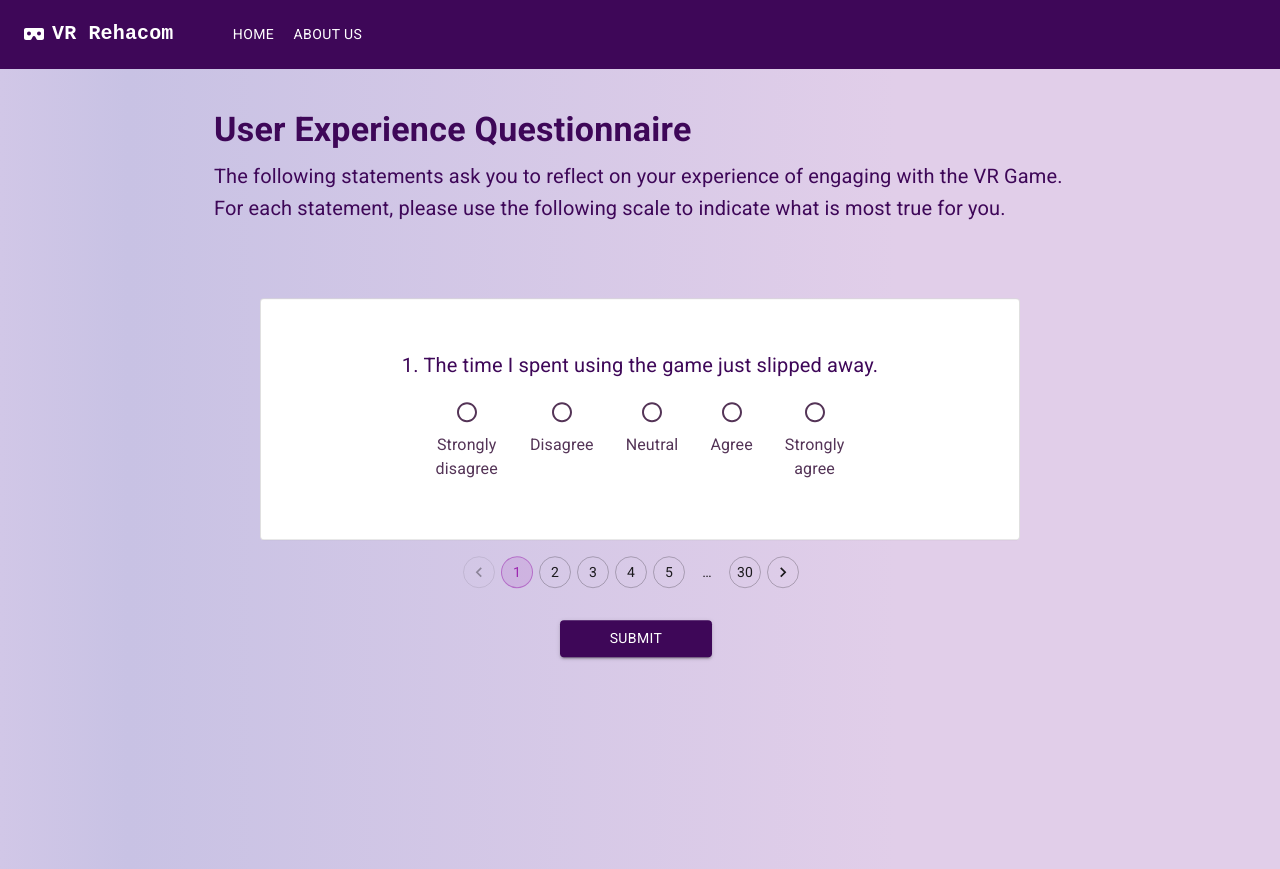
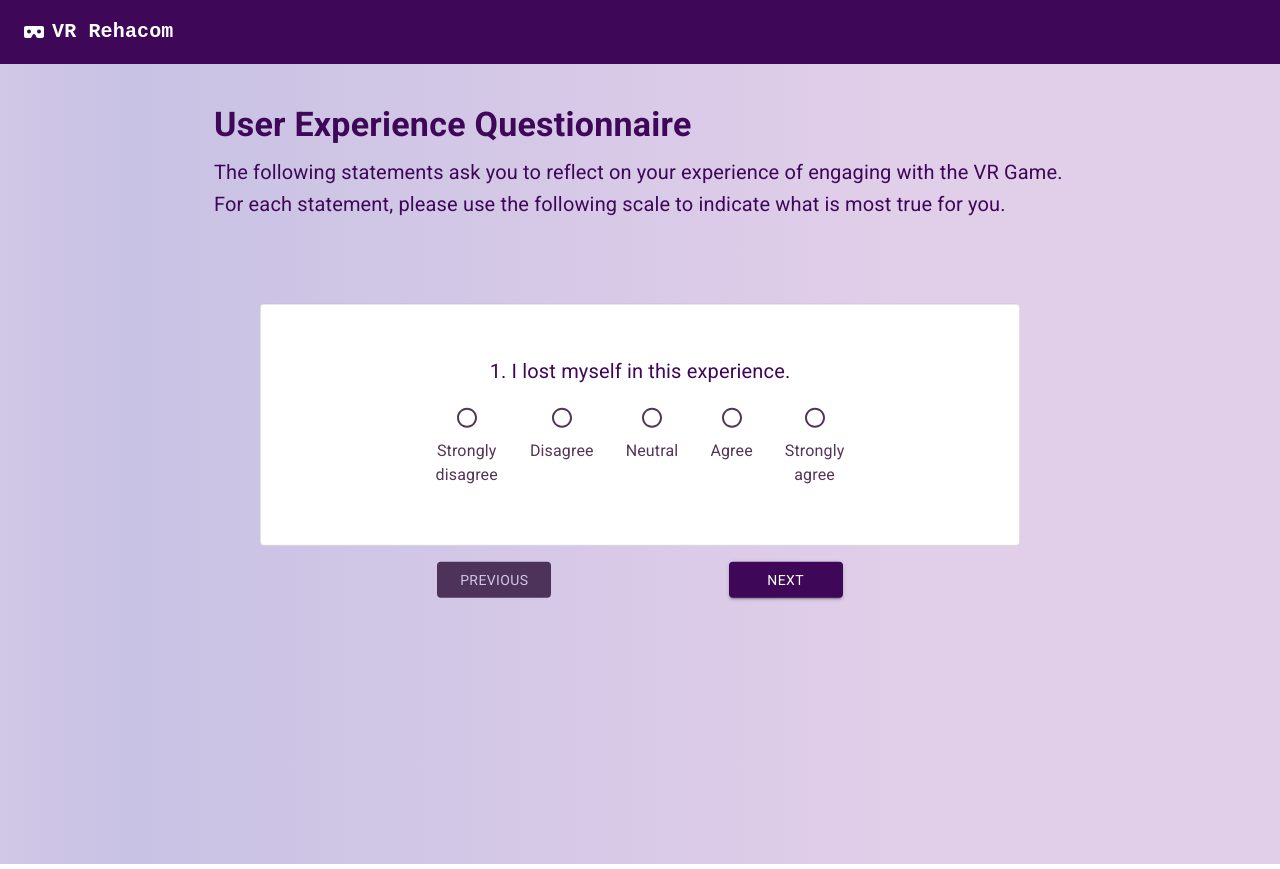
Before and after one commit to Gehad28/questionnaire-website, a React (Create React App) app in the folder client/: page /quest in a window 1280 px wide. Built offline with nearby package versions, Linux system fonts and the light colour scheme.

Commit message:
delete pagination, add next and pre buttons, edit navbar

```diff
--- a/client/src/NavBar/AppBar.tsx
+++ b/client/src/NavBar/AppBar.tsx
@@ -15,24 +15,8 @@ import { FontAwesomeIcon } from '@fortawesome/react-fontawesome';
 import { faVrCardboard } from '@fortawesome/free-solid-svg-icons';
 import { useNavigate } from 'react-router-dom';
 
-const pages = [
-    {
-        name: 'Home',
-        path: '/'
-    },
-    {
-        name: 'About us',
-        path: '/'
-    },
-];
 
 function ResponsiveAppBar() {
-    const navigate = useNavigate();
-
-    const handleOnClick = (path: string) => {
-        navigate(path);
-    };
-
 
     return (
         <AppBar position="static" style={{backgroundColor:"#3E0758"}}>
@@ -45,9 +29,8 @@ function ResponsiveAppBar() {
                     component="a"
                     href="/"
                     sx={{
-                mr: 6,
+                    mr: 2,
                     ml: 1,
-                display: { xs: 'none', md: 'flex' },
                     fontFamily: 'monospace',
                     fontWeight: 700,
                     color: 'inherit',
@@ -56,19 +39,6 @@ function ResponsiveAppBar() {
                     >
                         VR Rehacom
                     </Typography>
-
-            <Box sx={{ flexGrow: 1, display: { xs: 'none', md: 'flex' } }}>
-                {pages.map((page) => (
-                    <Button
-                    key={page.name}
-                    onClick={() => handleOnClick(page.path)}
-                    sx={{ my: 2, color: 'white', display: 'block' }}
-                    >
-                        {page.name}
-                    </Button>
-                ))}
-            </Box>
-
                 </Toolbar>
             </Container>
         </AppBar>
--- a/client/src/QuestionnairePage/QuestionnairePage.css
+++ b/client/src/QuestionnairePage/QuestionnairePage.css
@@ -2,17 +2,18 @@
     --main-colour: #3E0758;
     --secondary-colour: #543457;
     --text-colour: #3a203c;
+    --d-color: #523a5d;
 }
 
 .quest-page{
-    background: rgb(209,199,231);
+    background: #d1c7e7;
     background: linear-gradient(90deg, rgba(209,199,231,1) 0%, rgba(200,194,228,1) 10%, rgba(225,206,233,1) 70%);
     min-height: 100vh;
 }
 
 .quest-page .sub-button{
     max-width: 20%;
-    padding-left: 300px;
+    margin: auto;
 }
 
 .title{
@@ -45,3 +46,14 @@
 .pagination{
     padding-left: 200px;
 }
+
+.sub-btns
+{
+    min-width: 15%;
+}
+
+.btns
+{
+    display: flex;
+    justify-content: space-evenly;
+}
--- a/client/src/QuestionnairePage/QuestionnairePage.tsx
+++ b/client/src/QuestionnairePage/QuestionnairePage.tsx
@@ -1,4 +1,4 @@
-import { Box, Button, Container, Modal, Pagination, Typography } from "@mui/material";
+import { Box, Button, Container, Modal, Pagination, Typography, createTheme, styled } from "@mui/material";
 import "./QuestionnairePage.css";
 import Question from "./Components/Question";
 import { randomInt } from "crypto";
@@ -48,21 +48,40 @@ export default function QuestionnairePage(){
 
     const navigate = useNavigate();
 
+//  __________ STATES __________
     const [shuffledQuestions, setShuffledQuestions] = useState<QuestionType[]>([]);
+    const [currentQuestionIndex, setCurrentQuestionIndex] = useState(0);
+    const [isButtonDisabled, setIsButtonDisabled] = useState(true);
+    const [selectedAnswers, setSelectedAnswers] = useState<{ [key: number]: string }>({});
+    const [answers, setAnswers] = useState<AnswerType[]>([]);
+    const [open, setOpen] = useState(false);
+    const [submitState, setSubmitState] = useState(false);
+    const [popText, setPopText] = useState('');
+
+
     useEffect(() => {
         // Shuffle the questions only once when the component mounts
         const shuffled = shuffleArray(Questions);
         setShuffledQuestions(shuffled);
     }, []);
 
-    const [page, setPage] = useState(1);
-    const handleChange = (event: React.ChangeEvent<unknown>, value: number) => {
-        setPage(value);
-    };
 
-    const [selectedAnswers, setSelectedAnswers] = useState<{ [key: number]: string }>({});
-    const [answers, setAnswers] = useState<AnswerType[]>([]);
+//  __________ HANDELS ___________
+
+    const handleNext = (event: React.ChangeEvent<unknown>) => {
+        if (currentQuestionIndex < shuffledQuestions.length)
+            setCurrentQuestionIndex(currentQuestionIndex + 1);
+    }
+
+    const handlePrev = (eveny: React.ChangeEvent<unknown>) => {
+        if (currentQuestionIndex > 0)
+            setCurrentQuestionIndex(currentQuestionIndex - 1);
+    }
+
     const handleRadioChange = (questionIndex: number, selectedOption: string, q_id: number, dimension: string) => {
+        if (questionIndex == shuffledQuestions.length - 1){
+            setIsButtonDisabled(false);
+        }
         setSelectedAnswers((prev) => ({
             ...prev,
             [questionIndex]: selectedOption,
@@ -76,20 +95,18 @@ export default function QuestionnairePage(){
         ]);
     };
 
-    const [open, setOpen] = useState(false);
-    const [submitState, setSubmitState] = useState(false);
     const handleOpen = () => setOpen(true);
+
     const handleClose = () => {
         if(submitState){
-            navigate('/');
             // ----- Call API Here -----
-
             const dataTobeSent = {
                 userId: Number(localStorage.getItem('id')),
                 answers: answers
             }
             axios.post('http://localhost:10000/question/', dataTobeSent).then(response => {
                 console.log(response.data);
+                navigate('/');
                 // axios.get('http://localhost:10000/question/score/' + localStorage.getItem('id')).then(res => {
                 //     console.log(res.data);
                 // }).catch(err => {
@@ -104,11 +121,8 @@ export default function QuestionnairePage(){
         }
     }
 
-
-    const [popText, setPopText] = useState('');
     const handleSubmit = (event: React.MouseEvent<HTMLButtonElement, MouseEvent>) => {
         const answeredQusetions = Object.keys(selectedAnswers).length;
-
         if(answeredQusetions == shuffledQuestions.length){
             setSubmitState(true);
             setPopText('Thank you for taking this questinnaire.');
@@ -116,10 +130,9 @@ export default function QuestionnairePage(){
         }
         else{
             setSubmitState(false);
-            setPopText('Please answer all questions before proceeding.');
-            handleOpen();
         }
     }
+
 
     return(
         <>
@@ -135,23 +148,68 @@ export default function QuestionnairePage(){
                 <div className="questions-sec">
                     {shuffledQuestions.length > 0 && (
                             <Question
-                            question={shuffledQuestions[page - 1].text}
-                            id={page - 1}
-                            selectedOption={selectedAnswers[page - 1] || ''}
-                            onChange={(selectedOption: string) => handleRadioChange(page - 1, selectedOption, shuffledQuestions[page - 1].id, shuffledQuestions[page - 1].dimensionIdentifier)}
+                            question={shuffledQuestions[currentQuestionIndex].text}
+                            id={currentQuestionIndex}
+                            selectedOption={selectedAnswers[currentQuestionIndex] || ''}
+                            onChange={(selectedOption: string) => handleRadioChange(currentQuestionIndex, selectedOption, shuffledQuestions[currentQuestionIndex].id, shuffledQuestions[currentQuestionIndex].dimensionIdentifier)}
                             />
                     )}
-                    <Pagination
-                        count={shuffledQuestions.length}
-                        variant="outlined"
-                        color="secondary"
-                        page={page}
-                        onChange={handleChange}
-                        className="pagination"
-                    />
 
-                    <div className="sub-button">
-                        <Button variant='contained' onClick={handleSubmit} sx={{ mt: 4 }} style={{backgroundColor:"#3E0758"}} fullWidth >Submit</Button>
+                    <div className="btns">
+                        <div className="sub-btns">
+                            <Button
+                            variant='contained'
+                            fullWidth
+                            onClick={handlePrev}
+                            disabled={currentQuestionIndex == 0 ? true : false}
+                            sx={{
+                                backgroundColor: (currentQuestionIndex == 0) ? "#4d3359" : "#3E0758",
+                                color: (currentQuestionIndex == 0) ? "#d1c7e7" : "#ffffff",
+                                "&.Mui-disabled": {
+                                    background: "#4d3359",
+                                    color: "#d1c7e7"
+                                },
+                                "&:hover": {
+                                    backgroundColor: (currentQuestionIndex == 0) ? "#4d3359" : "#3E0758",
+                                }
+                            }}
+                            >
+                                Previous
+                            </Button>
+                        </div>
+                        <div className="sub-btns">
+                            {
+                                (currentQuestionIndex < shuffledQuestions.length - 1) ?
+                                (<Button
+                                variant='contained'
+                                style={{backgroundColor:"#3E0758"}}
+                                fullWidth
+                                onClick={handleNext}
+                                >
+                                Next
+                                </Button>)
+                                :
+                                (<Button
+                                variant='contained'
+                                onClick={handleSubmit}
+                                sx={{
+                                    backgroundColor: isButtonDisabled ? "#4d3359" : "#3E0758",
+                                    color: isButtonDisabled ? "#d1c7e7" : "#ffffff",
+                                    "&.Mui-disabled": {
+                                        background: "#4d3359",
+                                        color: "#d1c7e7"
+                                    },
+                                    "&:hover": {
+                                        backgroundColor: isButtonDisabled ? "#4d3359" : "#3E0758",
+                                    }
+                                }}
+                                fullWidth
+                                disabled={isButtonDisabled}
+                                >
+                                    Submit
+                                </Button>)
+                            }
+                        </div>
                     </div>
                 </div>
             </Container>
--- a/client/src/Questions.tsx
+++ b/client/src/Questions.tsx
@@ -25,129 +25,129 @@ export default
     text: "The time I spent using the game just slipped away.",
     dimensionIdentifier: "FA"
 },
-{
-    id: 5,
-    text: "I was absorbed in this experience.",
-    dimensionIdentifier: "FA"
-},
-{
-    id: 6,
-    text: "During this experience I let myself go.",
-    dimensionIdentifier: "FA"
-},
-{
-    id: 7,
-    text: "I felt frustrated while using this the game.",
-    dimensionIdentifier: "PU"
-},
-{
-    id: 8,
-    text: "I found this the game confusing to use.",
-    dimensionIdentifier: "PU"
-},
-{
-    id: 9,
-    text: "I felt annoyed while using the game.",
-    dimensionIdentifier: "PU"
-},
-{
-    id: 10,
-    text: "I felt discouraged while using this the game.",
-    dimensionIdentifier: "PU"
-},
-{
-    id: 11,
-    text: "Using this the game was taxing.",
-    dimensionIdentifier: "PU"
-},
-{
-    id: 12,
-    text: "This experience was demanding.",
-    dimensionIdentifier: "PU"
-},
-{
-    id: 13,
-    text: "I felt in control while using this the game.",
-    dimensionIdentifier: "PU"
-},
-{
-    id: 14,
-    text: "I could not do some of the things I needed to do while using the game.",
-    dimensionIdentifier: "PU"
-},
-{
-    id: 15,
-    text: "This the game was attractive.",
-    dimensionIdentifier: "AE"
-},
-{
-    id: 16,
-    text: "This the game was aesthestically appealing.",
-    dimensionIdentifier: "AE"
-},
-{
-    id: 17,
-    text: "I liked the graphics and images of the game.",
-    dimensionIdentifier: "AE"
-},
-{
-    id: 18,
-    text: "the game appealed to be visual senses.",
-    dimensionIdentifier: "AE"
-},
-{
-    id: 19,
-    text: "The screen layout of the game was visually pleasing.",
-    dimensionIdentifier: "AE"
-},
-{
-    id: 20,
-    text: "Using the game was worthwhile.",
-    dimensionIdentifier: "RW"
-},
-{
-    id: 21,
-    text: "I consider my experience a success.",
-    dimensionIdentifier: "RW"
-},
-{
-    id: 22,
-    text: "This experience did not work out the way I had planned.",
-    dimensionIdentifier: "RW"
-},
-{
-    id: 23,
-    text: "My experience was rewarding.",
-    dimensionIdentifier: "RW"
-},
-{
-    id: 24,
-    text: "My experience was rewarding.",
-    dimensionIdentifier: "RW"
-},
-{
-    id: 25,
-    text: "I continued to use the game out of curiosity.",
-    dimensionIdentifier: "RW"
-},
-{
-    id: 26,
-    text: "The content of the game incited my curiosity.",
-    dimensionIdentifier: "RW"
-},
-{
-    id: 27,
-    text: "I was really drawn into this experience.",
-    dimensionIdentifier: "RW"
-},
-{
-    id: 28,
-    text: "I felt involved in this experience.",
-    dimensionIdentifier: "RW"
-},
-{
-    id: 29,
-    text: "This experience was fun.",
-    dimensionIdentifier: "RW"
-},
+// {
+//     id: 5,
+//     text: "I was absorbed in this experience.",
+//     dimensionIdentifier: "FA"
+// },
+// {
+//     id: 6,
+//     text: "During this experience I let myself go.",
+//     dimensionIdentifier: "FA"
+// },
+// {
+//     id: 7,
+//     text: "I felt frustrated while using this the game.",
+//     dimensionIdentifier: "PU"
+// },
+// {
+//     id: 8,
+//     text: "I found this the game confusing to use.",
+//     dimensionIdentifier: "PU"
+// },
+// {
+//     id: 9,
+//     text: "I felt annoyed while using the game.",
+//     dimensionIdentifier: "PU"
+// },
+// {
+//     id: 10,
+//     text: "I felt discouraged while using this the game.",
+//     dimensionIdentifier: "PU"
+// },
+// {
+//     id: 11,
+//     text: "Using this the game was taxing.",
+//     dimensionIdentifier: "PU"
+// },
+// {
+//     id: 12,
+//     text: "This experience was demanding.",
+//     dimensionIdentifier: "PU"
+// },
+// {
+//     id: 13,
+//     text: "I felt in control while using this the game.",
+//     dimensionIdentifier: "PU"
+// },
+// {
+//     id: 14,
+//     text: "I could not do some of the things I needed to do while using the game.",
+//     dimensionIdentifier: "PU"
+// },
+// {
+//     id: 15,
+//     text: "This the game was attractive.",
+//     dimensionIdentifier: "AE"
+// },
+// {
+//     id: 16,
+//     text: "This the game was aesthestically appealing.",
+//     dimensionIdentifier: "AE"
+// },
+// {
+//     id: 17,
+//     text: "I liked the graphics and images of the game.",
+//     dimensionIdentifier: "AE"
+// },
+// {
+//     id: 18,
+//     text: "the game appealed to be visual senses.",
+//     dimensionIdentifier: "AE"
+// },
+// {
+//     id: 19,
+//     text: "The screen layout of the game was visually pleasing.",
+//     dimensionIdentifier: "AE"
+// },
+// {
+//     id: 20,
+//     text: "Using the game was worthwhile.",
+//     dimensionIdentifier: "RW"
+// },
+// {
+//     id: 21,
+//     text: "I consider my experience a success.",
+//     dimensionIdentifier: "RW"
+// },
+// {
+//     id: 22,
+//     text: "This experience did not work out the way I had planned.",
+//     dimensionIdentifier: "RW"
+// },
+// {
+//     id: 23,
+//     text: "My experience was rewarding.",
+//     dimensionIdentifier: "RW"
+// },
+// {
+//     id: 24,
+//     text: "My experience was rewarding.",
+//     dimensionIdentifier: "RW"
+// },
+// {
+//     id: 25,
+//     text: "I continued to use the game out of curiosity.",
+//     dimensionIdentifier: "RW"
+// },
+// {
+//     id: 26,
+//     text: "The content of the game incited my curiosity.",
+//     dimensionIdentifier: "RW"
+// },
+// {
+//     id: 27,
+//     text: "I was really drawn into this experience.",
+//     dimensionIdentifier: "RW"
+// },
+// {
+//     id: 28,
+//     text: "I felt involved in this experience.",
+//     dimensionIdentifier: "RW"
+// },
+// {
+//     id: 29,
+//     text: "This experience was fun.",
+//     dimensionIdentifier: "RW"
+// },
 ]
```
Lines whose indentation alone changed are shown as unchanged.
